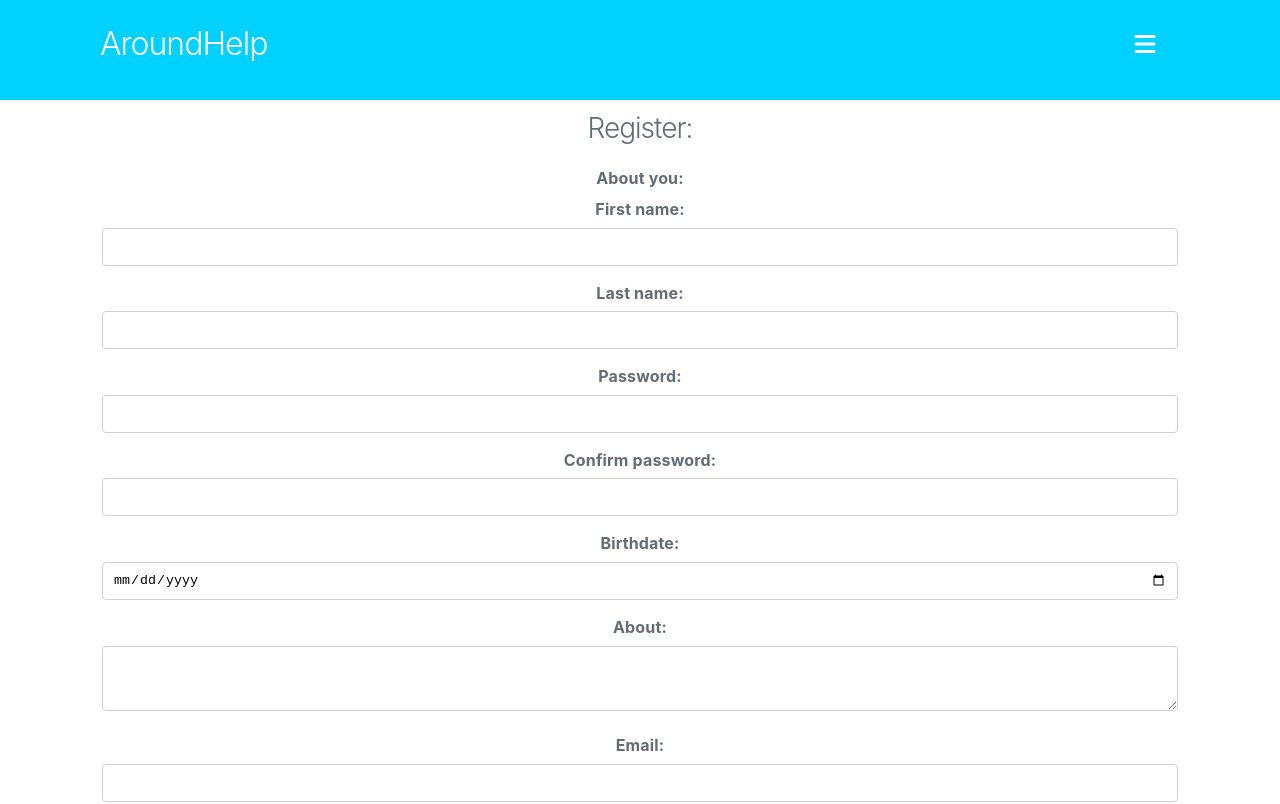
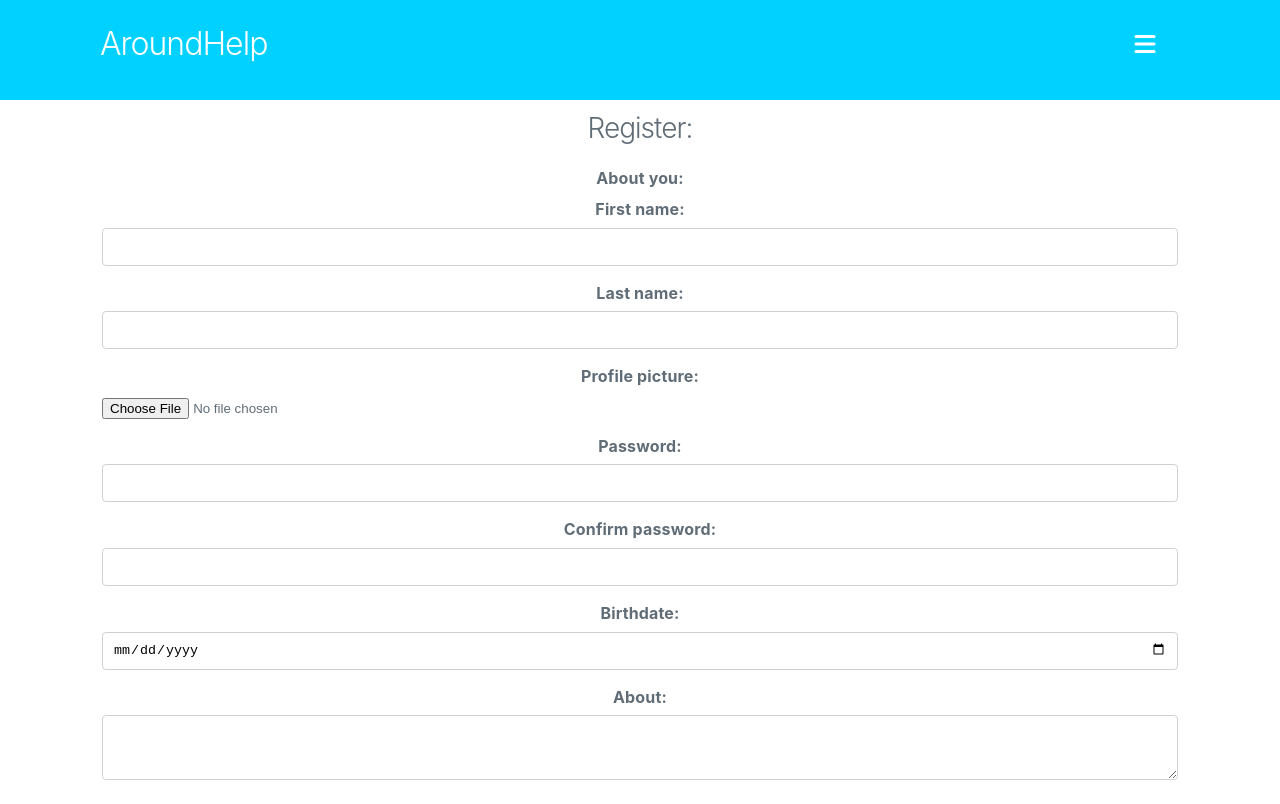
Before and after one commit to Sancxo/around-help_back, a React (Create React App) app in the folder front/: page /register in a window 1280 px wide. Shown: the top 804 px of the page. Built offline with nearby package versions, Linux system fonts and the light colour scheme.

Commit message:
feat(register_form): adds profile picture input field to form

```diff
--- a/front/src/pages/Register.tsx
+++ b/front/src/pages/Register.tsx
@@ -38,6 +38,9 @@ export default function Register({ setUser, setToken }: { setUser: React.Dispatc
                 <label htmlFor="last-name-input">Last name:</label>
                 <input type="text" name="last_name" id="last-name-input" onChange={handleInputs} />
 
+                <label htmlFor="id-card-input">Profile picture:</label>
+                <input type="file" name="profile_picture" id="profile-picture-input" onChange={handleInputs} />
+
                 <label htmlFor="password-input">Password:</label>
                 <input type="password" name="password" id="password-input" onChange={handleInputs} />
 
```
